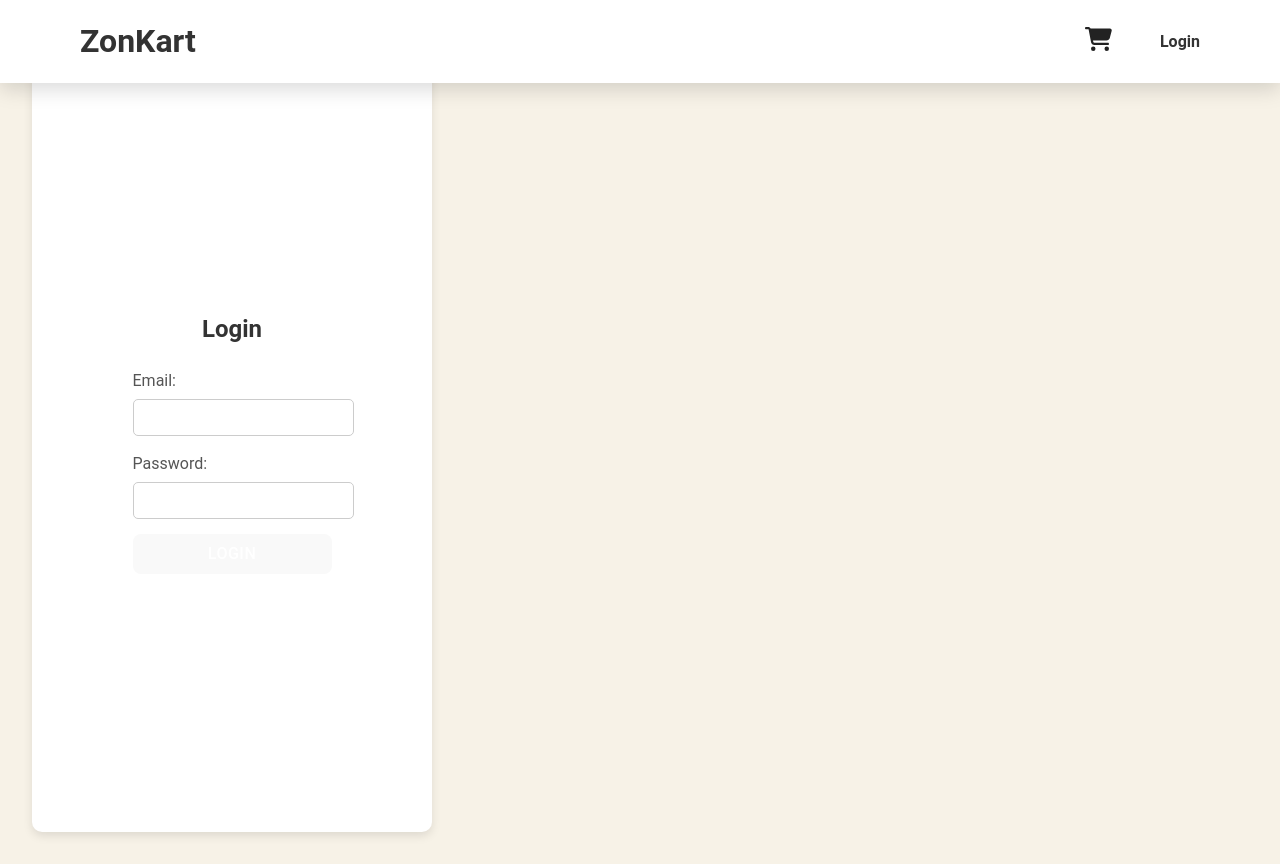
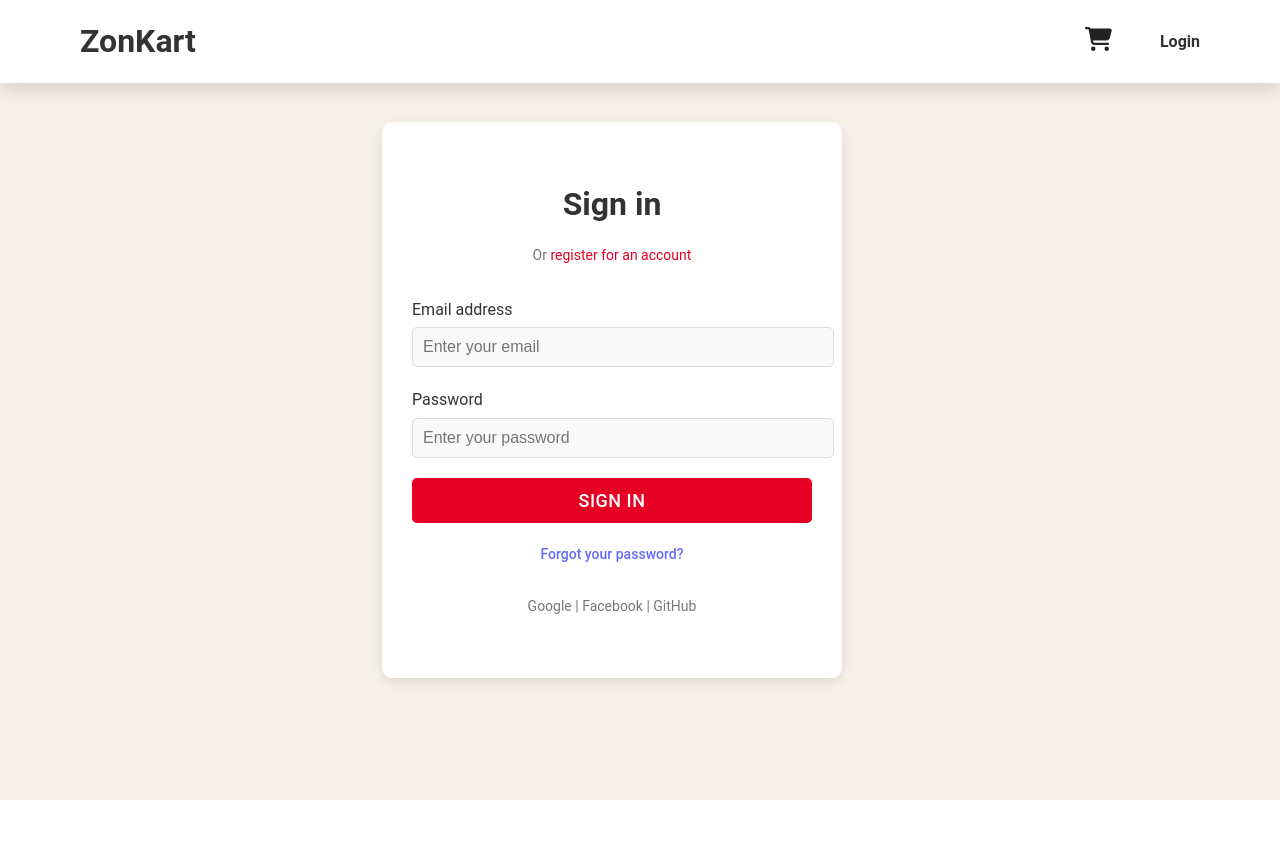
Before and after one commit to KamalBanjade/E-commerce, a React (Vite) app: page /login in a window 1280 px wide. After the commit the page ends 800 px from the top, so only its background shows below. Built offline with nearby package versions, Linux system fonts and the light colour scheme.

Commit message:
added login

```diff
--- a/package.json
+++ b/package.json
@@ -10,6 +10,7 @@
     "preview": "vite preview"
   },
   "dependencies": {
+    "@formspree/react": "^2.5.1",
     "@fortawesome/free-solid-svg-icons": "^6.6.0",
     "@fortawesome/react-fontawesome": "^0.2.2",
     "axios": "^1.7.7",
--- a/src/App.css
+++ b/src/App.css
@@ -638,3 +638,92 @@ button {
 button:hover {
   background-color: #45a049;
 }
+/* General page style */
+.auth-container {
+  width: 400px;
+  padding: 30px;
+  margin: 70px 350px;
+  background-color: white;
+  border-radius: 10px;
+  box-shadow: 0 4px 12px rgba(0, 0, 0, 0.1);
+  text-align: center;
+  justify-content: center;
+
+}
+
+h2 {
+  font-size: 32px;
+  margin-bottom: 10px;
+  color: #333;
+}
+
+p {
+  font-size: 14px;
+  margin-bottom: 30px;
+}
+
+.toggle-link {
+  color: #e60023;
+  cursor: pointer;
+}
+
+.toggle-link:hover {
+  text-decoration: underline;
+}
+
+.form-group {
+  margin-bottom: 20px;
+  text-align: left;
+}
+
+label {
+  display: block;
+  margin-bottom: 5px;
+  color: #333;
+}
+
+input {
+  width: 100%;
+  padding: 10px;
+  border: 1px solid #ddd;
+  border-radius: 5px;
+  background-color: #f9f9f9;
+  font-size: 16px;
+}
+
+input:focus {
+  border-color: #888;
+  outline: none;
+}
+
+.auth-button {
+  width: 100%;
+  padding: 12px;
+  background-color: #e60023;
+  color: white;
+  border: none;
+  border-radius: 5px;
+  font-size: 18px;
+  cursor: pointer;
+}
+
+.auth-button:hover {
+  background-color: #cc001f;
+}
+
+.forgot-password {
+  display: block;
+  margin-top: 20px;
+  font-size: 14px;
+}
+
+.social-login {
+  margin-top: 30px;
+  font-size: 16px;
+  color: #888;
+}
+
+.social-login p {
+  display: flex;
+  justify-content: space-around;
+}
--- a/src/pages/login.css
+++ /dev/null
@@ -1,58 +0,0 @@
-.login-container {
-    width: 100vw;
-    height: 100vh;
-    margin: 0;
-    padding: 0;
-    background-color: #fff;
-    display: flex;
-    flex-direction: column;
-    justify-content: center;
-    align-items: center;
-  }
-
-  .login-form {
-    width: 100%;
-    max-width: 400px;
-    padding: 20px;
-    background-color: #f7f2e7;
-    border-radius: 10px;
-    box-shadow: 0 4px 10px rgba(0, 0, 0, 0.1);
-  }
-
-  h2 {
-    text-align: center;
-    margin-bottom: 20px;
-    color: #333;
-  }
-
-  .form-group {
-    margin-bottom: 15px;
-  }
-
-  label {
-    display: block;
-    margin-bottom: 5px;
-    color: #555;
-  }
-
-  input {
-    width: 100%;
-    padding: 10px;
-    border: 1px solid #ccc;
-    border-radius: 5px;
-  }
-
-  button {
-    width: 100%;
-    padding: 10px;
-    background-color: #4CAF50;
-    color: white;
-    border: none;
-    border-radius: 5px;
-    cursor: pointer;
-    font-size: 16px;
-  }
-
-  button:hover {
-    background-color: #45a049;
-  }
--- a/src/pages/login.jsx
+++ b/src/pages/login.jsx
@@ -1,81 +1,92 @@
-import { useState } from 'react';
-import { useNavigate } from 'react-router-dom'; // Use useNavigate in v6
-import { ToastContainer, toast } from 'react-toastify';
-import 'react-toastify/dist/ReactToastify.css';
-import './login.css';
+import React, { useState } from 'react';
+const Login = () => {
+  const [isLogin, setIsLogin] = useState(true); // State to switch between login and register
 
-const API_URL = 'https://your-api-url.com'; // Replace with your actual API URL
-
-function Login() {
   const [email, setEmail] = useState('');
   const [password, setPassword] = useState('');
-  const navigate = useNavigate(); // useNavigate instead of useHistory
+  const [confirmPassword, setConfirmPassword] = useState('');
 
-  const handleLogin = async (e) => {
-    e.preventDefault(); // Prevent default form submission
-
-    try {
-      const response = await fetch(`${API_URL}/login`, {
-        method: 'POST',
-        headers: {
-          'Content-Type': 'application/json',
-        },
-        body: JSON.stringify({ email, password }), // Send login details
-      });
-
-      if (!response.ok) {
-        throw new Error('Login failed! Please check your credentials.'); // Handle login failure
-      }
-
-      const data = await response.json();
-      // Store the authentication token or user info in localStorage
-      localStorage.setItem('token', data.token);
-
-      toast.success('Login successful!', {
-        position: 'top-right',
-        autoClose: 3000,
-      });
-
-      // Redirect to home or any other page after successful login
-      navigate('/'); // Redirect after login
-    } catch (error) {
-      toast.error('Login failed. Please try again.', {
-        position: 'top-right',
-        autoClose: 3000,
-      });
-      console.error('Error during login:', error);
+  const handleSubmit = (e) => {
+    e.preventDefault();
+    if (!isLogin && password !== confirmPassword) {
+      alert('Passwords do not match!');
+      return;
     }
+    // Handle form submission (login or register)
+    console.log('Submitted:', { email, password });
   };
 
   return (
-    <div className="login-container">
-      <h2>Login</h2>
-      <form onSubmit={handleLogin}>
+    <div className="auth-container">
+      {isLogin ? (
+        <>
+          <h2>Sign in</h2>
+          <p>
+            Or <span onClick={() => setIsLogin(false)} className="toggle-link">register for an account</span>
+          </p>
+        </>
+      ) : (
+        <>
+          <h2>Register</h2>
+          <p>
+            Or <span onClick={() => setIsLogin(true)} className="toggle-link">sign in to your account</span>
+          </p>
+        </>
+      )}
+
+      <form onSubmit={handleSubmit}>
         <div className="form-group">
-          <label htmlFor="email">Email:</label>
+          <label htmlFor="email">Email address</label>
           <input
             type="email"
             id="email"
+            placeholder="Enter your email"
             value={email}
             onChange={(e) => setEmail(e.target.value)}
             required
           />
         </div>
+
         <div className="form-group">
-          <label htmlFor="password">Password:</label>
+          <label htmlFor="password">Password</label>
           <input
             type="password"
             id="password"
+            placeholder="Enter your password"
             value={password}
             onChange={(e) => setPassword(e.target.value)}
             required
           />
         </div>
-        <button type="submit">Login</button>
+
+        {!isLogin && (
+          <div className="form-group">
+            <label htmlFor="confirm-password">Confirm Password</label>
+            <input
+              type="password"
+              id="confirm-password"
+              placeholder="Confirm your password"
+              value={confirmPassword}
+              onChange={(e) => setConfirmPassword(e.target.value)}
+              required
+            />
+          </div>
+        )}
+
+        <button type="submit" className="auth-button">
+          {isLogin ? 'Sign in' : 'Register'}
+        </button>
       </form>
-      <ToastContainer />
+
+      {isLogin && (
+        <a href="/forgot-password" className="forgot-password">Forgot your password?</a>
+      )}
+
+      <div className="social-login">
+        <p>Google | Facebook | GitHub</p>
+      </div>
     </div>
   );
-}
+};
 
 export default Login;
```
Also changed, not shown: 1 other file (tests, documents, lock files or other folders).
